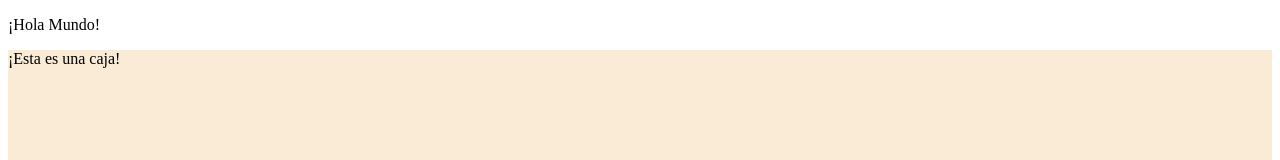
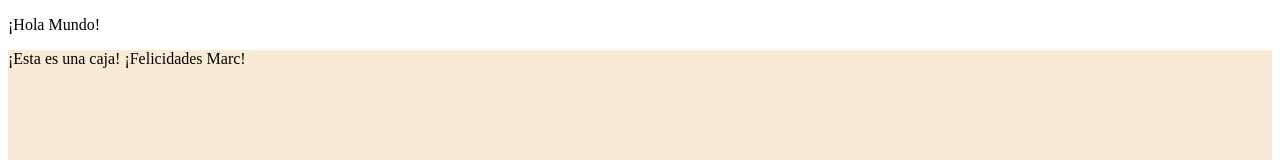
Before and after one commit to MarcC126/proyectoDemoCursoPrework, a plain HTML site: page index.html in a window 1280 px wide. Shown: the top 160 px of the page. Drawn offline with Linux system fonts and the light colour scheme.

Commit message:
Agregue el mensaje de felictaciones

```diff
--- a/index.html
+++ b/index.html
@@ -13,6 +13,7 @@
     <div class="cajaPrincipal">
         <p>
             ¡Esta es una caja!
+            ¡Felicidades Marc!
         </p>
     </div>
 </body>
```
